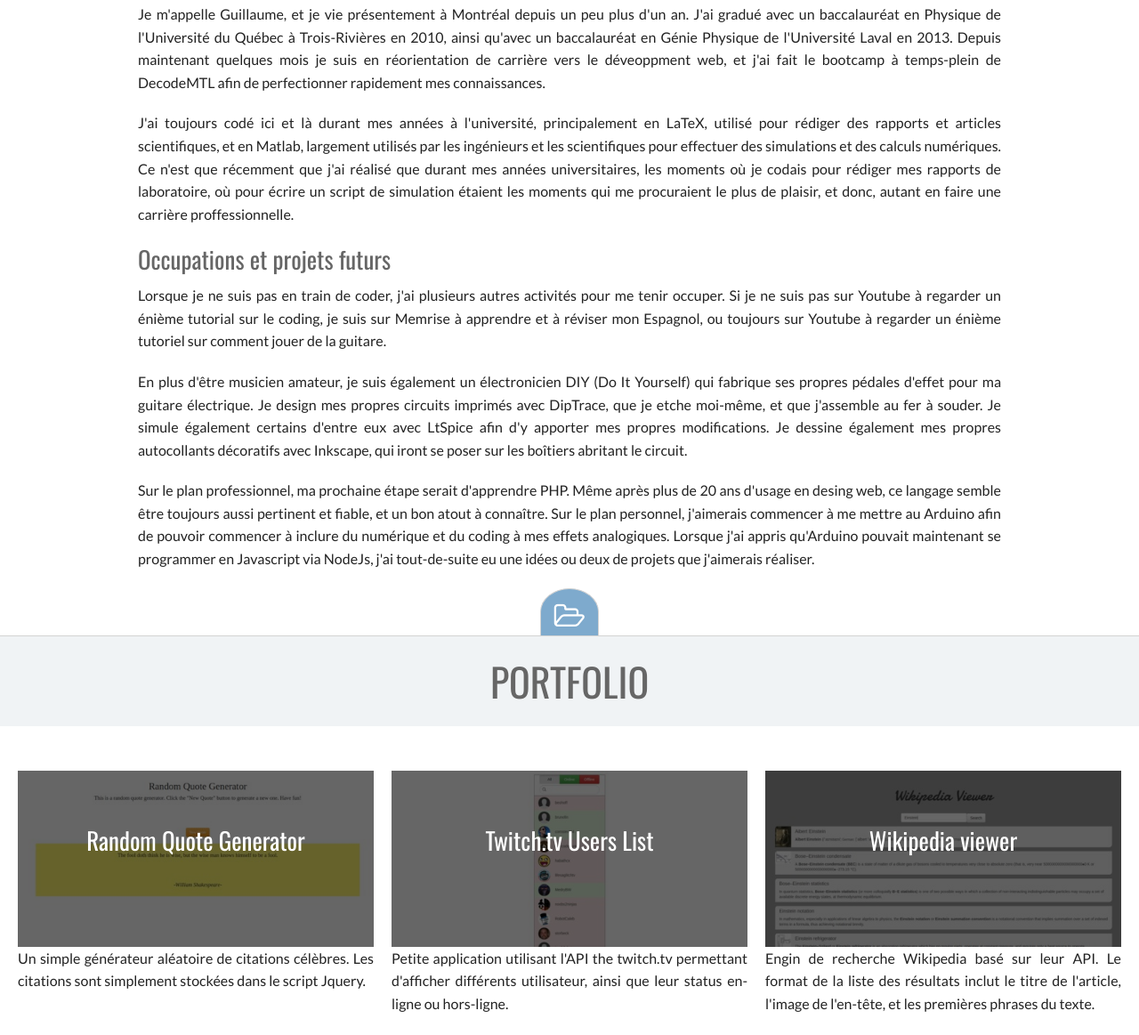
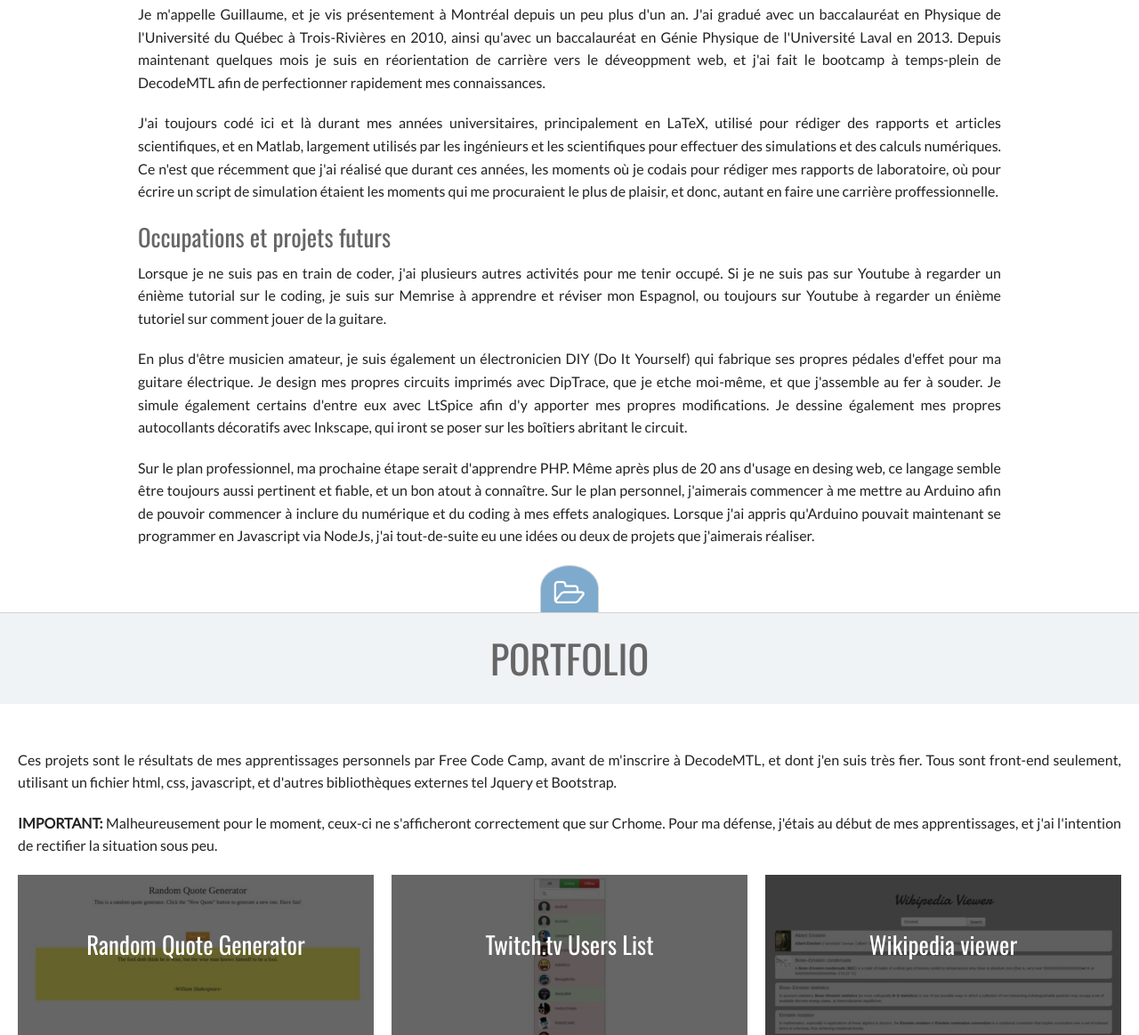
Before and after one commit to guillaume-boutin/guillaume-boutin.github.io, a plain HTML site: page francais.html in a window 1280 px wide. Shown: the part 316-1479 px from the top of the page at 89% size. Drawn offline with nearby package versions, Linux system fonts and the light colour scheme.

Commit message:
Corrected index.html and français.html

```diff
--- a/francais.html
+++ b/francais.html
@@ -78,7 +78,7 @@
         <div class="about__content columns small-12">
           <h3>À propos de moi</h3>
           <p>
-            Je m'appelle Guillaume, et je vie présentement à Montréal depuis un
+            Je m'appelle Guillaume, et je vis présentement à Montréal depuis un
             peu plus d'un an. J'ai gradué avec un baccalauréat en Physique
             de l'Université du Québec à Trois-Rivières en 2010, ainsi qu'avec
             un baccalauréat en Génie Physique de l'Université Laval en 2013.
@@ -87,12 +87,12 @@
             DecodeMTL afin de perfectionner rapidement mes connaissances.
           </p>
           <p>
-            J'ai toujours codé ici et là durant mes années à l'université,
+            J'ai toujours codé ici et là durant mes années universitaires,
             principalement en LaTeX, utilisé pour rédiger des rapports et
             articles scientifiques, et en Matlab, largement utilisés par les
             ingénieurs et les scientifiques pour effectuer des simulations et
             des calculs numériques. Ce n'est que récemment que j'ai réalisé que
-            durant mes années universitaires, les moments où je codais pour
+            durant ces années, les moments où je codais pour
             rédiger mes rapports de laboratoire, où pour écrire un script de
             simulation étaient les moments qui me procuraient le plus de plaisir,
             et donc, autant en faire une carrière proffessionnelle.
@@ -101,9 +101,9 @@
           <h3>Occupations et projets futurs</h3>
           <p>
             Lorsque je ne suis pas en train de coder, j'ai plusieurs autres
-            activités pour me tenir occuper. Si je ne suis pas sur Youtube à
+            activités pour me tenir occupé. Si je ne suis pas sur Youtube à
             regarder un énième tutorial sur le coding, je suis sur Memrise à
-            apprendre et à réviser mon Espagnol, ou toujours sur Youtube à
+            apprendre et réviser mon Espagnol, ou toujours sur Youtube à
             regarder un énième tutoriel sur comment jouer de la guitare.
           </p>
           <p>
@@ -140,6 +140,19 @@
         <h1>PORTFOLIO</h1>
       </div>
       <div class="section-body">
+        <p>
+          Ces projets sont le résultats de mes apprentissages personnels par
+          Free Code Camp, avant de m'inscrire à DecodeMTL, et dont j'en suis
+          très fier. Tous sont front-end seulement, utilisant un fichier html,
+          css, javascript, et d'autres bibliothèques externes tel Jquery et
+          Bootstrap.
+        </p>
+        <p>
+          <strong>IMPORTANT:</strong> Malheureusement pour le moment, ceux-ci ne
+          s'afficheront correctement que sur Crhome. Pour ma défense, j'étais
+          au début de mes apprentissages, et j'ai l'intention de rectifier la
+          situation sous peu.
+        </p>
         <ul class="portfolio-list large-block-grid-3  medium-block-grid-2 small-block-grid-1">
           <li class="site-item">
             <a href='http://codepen.io/guillaume-boutin/full/YXLoJB/'>
```
Also changed, not shown: index.html (+14 -3 lines).
